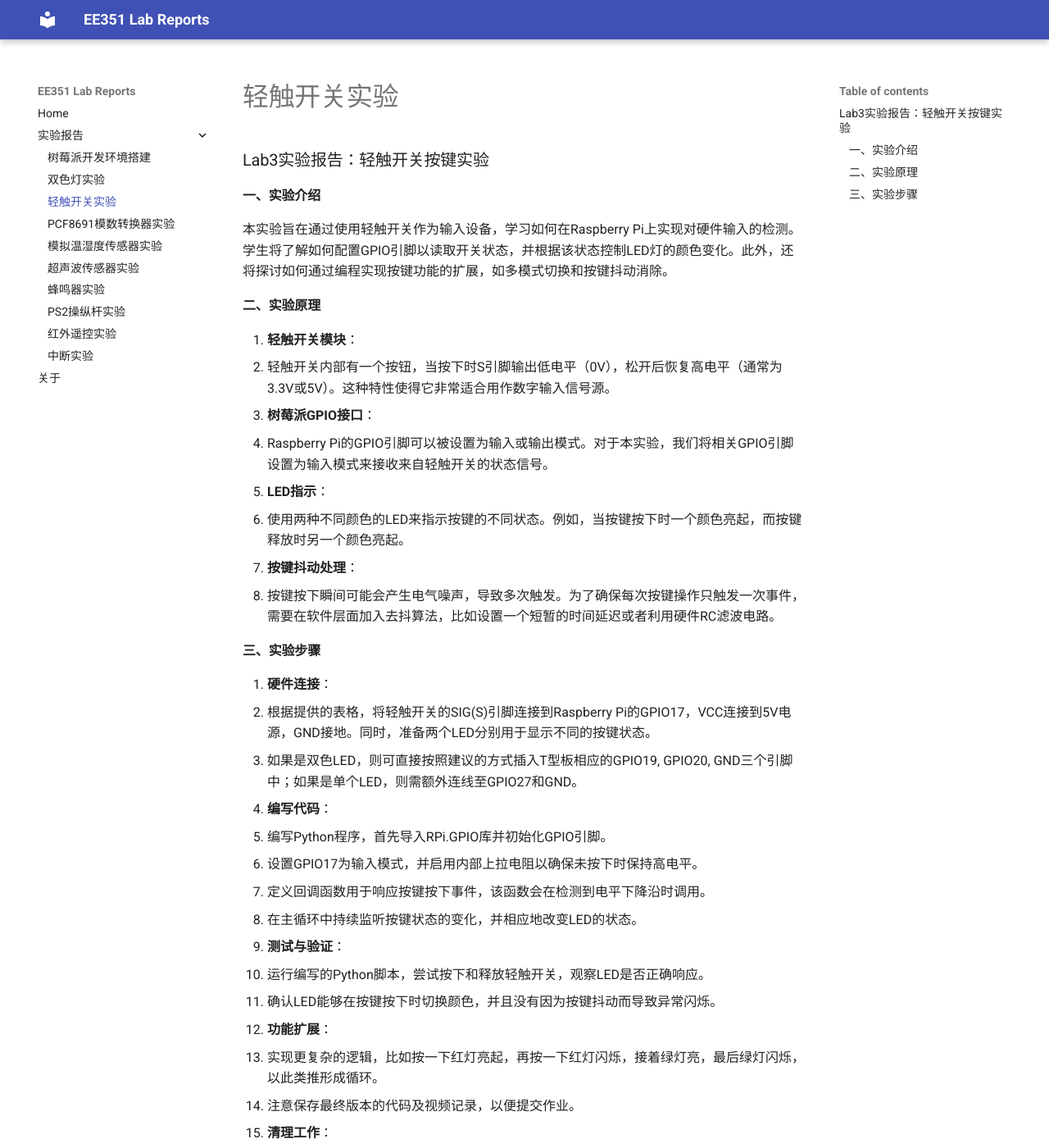
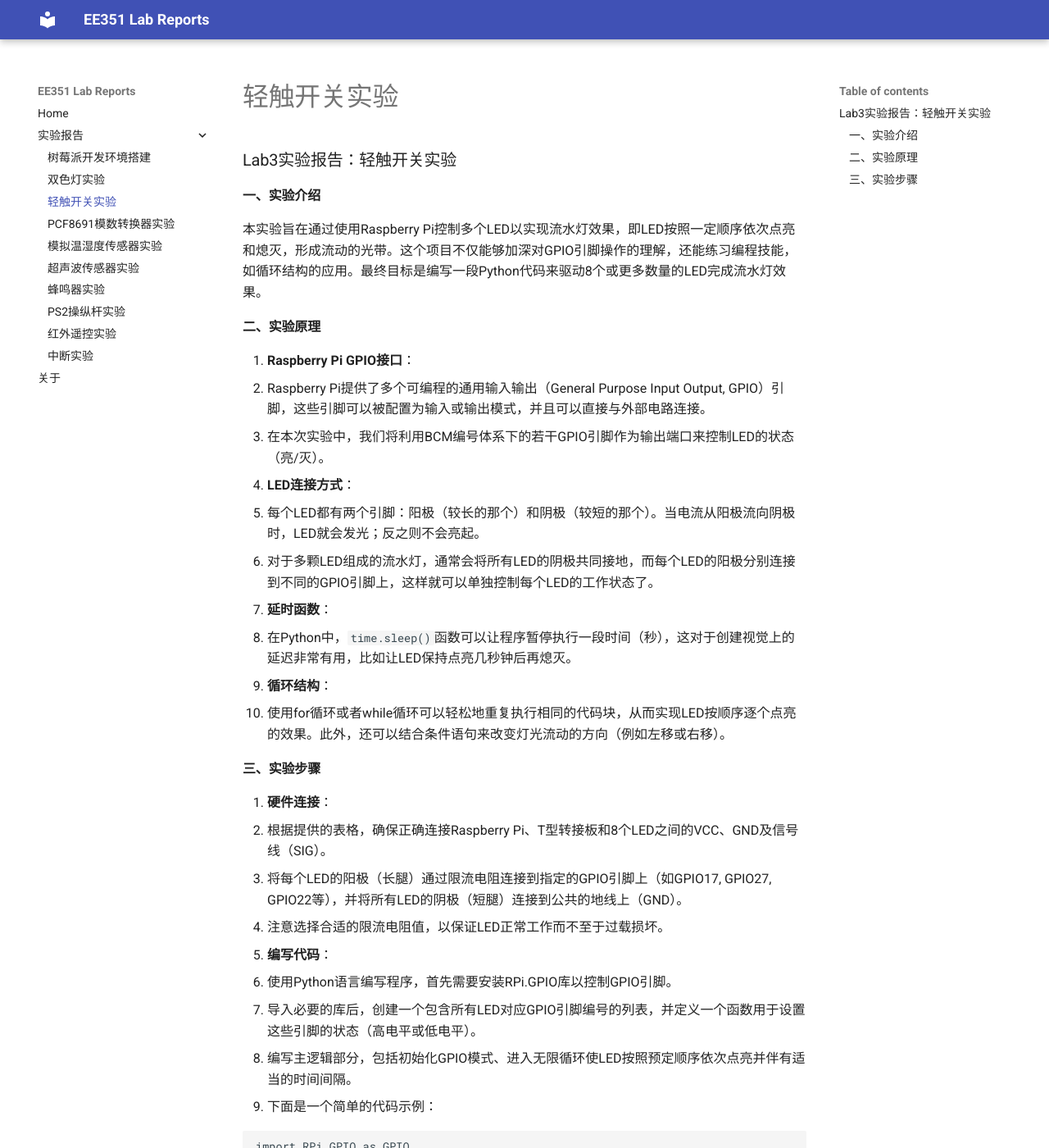
Before and after one commit to sergiudm/ee351-lab-reports, an MkDocs documentation site: the page built from docs/lab3.md, in a window 1280 px wide and 1400 px high. Shown: the whole window at 82% size. Built offline with MkDocs 1.6.1 and Material for MkDocs 9.7.7, drawn with Linux system fonts in a browser that asks for light colours; some of the changed text lies outside the part shown.

Commit message:
Update Lab3 documentation to reflect changes in experiment focus and add Python code example for LED control

````diff
--- a/docs/lab3.md
+++ b/docs/lab3.md
@@ -1,39 +1,77 @@
-### Lab3实验报告：轻触开关按键实验
+### Lab3实验报告：轻触开关实验
 
 #### 一、实验介绍
-本实验旨在通过使用轻触开关作为输入设备，学习如何在Raspberry Pi上实现对硬件输入的检测。学生将了解如何配置GPIO引脚以读取开关状态，并根据该状态控制LED灯的颜色变化。此外，还将探讨如何通过编程实现按键功能的扩展，如多模式切换和按键抖动消除。
+本实验旨在通过使用Raspberry Pi控制多个LED以实现流水灯效果，即LED按照一定顺序依次点亮和熄灭，形成流动的光带。这个项目不仅能够加深对GPIO引脚操作的理解，还能练习编程技能，如循环结构的应用。最终目标是编写一段Python代码来驱动8个或更多数量的LED完成流水灯效果。
 
 #### 二、实验原理
-1. **轻触开关模块**：
-   - 轻触开关内部有一个按钮，当按下时S引脚输出低电平（0V），松开后恢复高电平（通常为3.3V或5V）。这种特性使得它非常适合用作数字输入信号源。
+1. **Raspberry Pi GPIO接口**：
+   - Raspberry Pi提供了多个可编程的通用输入输出（General Purpose Input Output, GPIO）引脚，这些引脚可以被配置为输入或输出模式，并且可以直接与外部电路连接。
+   - 在本次实验中，我们将利用BCM编号体系下的若干GPIO引脚作为输出端口来控制LED的状态（亮/灭）。
 
-2. **树莓派GPIO接口**：
-   - Raspberry Pi的GPIO引脚可以被设置为输入或输出模式。对于本实验，我们将相关GPIO引脚设置为输入模式来接收来自轻触开关的状态信号。
+2. **LED连接方式**：
+   - 每个LED都有两个引脚：阳极（较长的那个）和阴极（较短的那个）。当电流从阳极流向阴极时，LED就会发光；反之则不会亮起。
+   - 对于多颗LED组成的流水灯，通常会将所有LED的阴极共同接地，而每个LED的阳极分别连接到不同的GPIO引脚上，这样就可以单独控制每个LED的工作状态了。
 
-3. **LED指示**：
-   - 使用两种不同颜色的LED来指示按键的不同状态。例如，当按键按下时一个颜色亮起，而按键释放时另一个颜色亮起。
+3. **延时函数**：
+   - 在Python中，`time.sleep()`函数可以让程序暂停执行一段时间（秒），这对于创建视觉上的延迟非常有用，比如让LED保持点亮几秒钟后再熄灭。
 
-4. **按键抖动处理**：
-   - 按键按下瞬间可能会产生电气噪声，导致多次触发。为了确保每次按键操作只触发一次事件，需要在软件层面加入去抖算法，比如设置一个短暂的时间延迟或者利用硬件RC滤波电路。
+4. **循环结构**：
+   - 使用for循环或者while循环可以轻松地重复执行相同的代码块，从而实现LED按顺序逐个点亮的效果。此外，还可以结合条件语句来改变灯光流动的方向（例如左移或右移）。
 
 #### 三、实验步骤
 1. **硬件连接**：
-   - 根据提供的表格，将轻触开关的SIG(S)引脚连接到Raspberry Pi的GPIO17，VCC连接到5V电源，GND接地。同时，准备两个LED分别用于显示不同的按键状态。
-   - 如果是双色LED，则可直接按照建议的方式插入T型板相应的GPIO19, GPIO20, GND三个引脚中；如果是单个LED，则需额外连线至GPIO27和GND。
+   - 根据提供的表格，确保正确连接Raspberry Pi、T型转接板和8个LED之间的VCC、GND及信号线（SIG）。
+   - 将每个LED的阳极（长腿）通过限流电阻连接到指定的GPIO引脚上（如GPIO17, GPIO27, GPIO22等），并将所有LED的阴极（短腿）连接到公共的地线上（GND）。
+   - 注意选择合适的限流电阻值，以保证LED正常工作而不至于过载损坏。
 
 2. **编写代码**：
-   - 编写Python程序，首先导入RPi.GPIO库并初始化GPIO引脚。
-   - 设置GPIO17为输入模式，并启用内部上拉电阻以确保未按下时保持高电平。
-   - 定义回调函数用于响应按键按下事件，该函数会在检测到电平下降沿时调用。
-   - 在主循环中持续监听按键状态的变化，并相应地改变LED的状态。
+   - 使用Python语言编写程序，首先需要安装RPi.GPIO库以控制GPIO引脚。
+   - 导入必要的库后，创建一个包含所有LED对应GPIO引脚编号的列表，并定义一个函数用于设置这些引脚的状态（高电平或低电平）。
+   - 编写主逻辑部分，包括初始化GPIO模式、进入无限循环使LED按照预定顺序依次点亮并伴有适当的时间间隔。
+   - 下面是一个简单的代码示例：
+
+```python
+import RPi.GPIO as GPIO
+import time
+
+# Define GPIO pins for the LEDs (BCM numbering)
+led_pins = [17, 27, 22, 5, 6, 13, 19, 26]  # Adjust these based on your setup
+
+# Setup GPIO mode and pin directions
+GPIO.setmode(GPIO.BCM)
+for pin in led_pins:
+    GPIO.setup(pin, GPIO.OUT)
+
+def set_leds(state):
+    """Set all LEDs to the given state (True=ON, False=OFF)."""
+    for pin in led_pins:
+        GPIO.output(pin, state)
+
+try:
+    print("Running LED chaser...")
+
+    while True:
+        # Turn on each LED one by one
+        for i in range(len(led_pins)):
+            set_leds(False)  # Turn off all LEDs
+            GPIO.output(led_pins[i], True)  # Turn on current LED
+            print(f"LED {i+1} is ON")
+            time.sleep(0.2)  # Wait for a short period
+
+except KeyboardInterrupt:
+    print("\nProgram stopped by user")
+
+finally:
+    set_leds(False)  # Ensure all LEDs are turned off before exiting
+    GPIO.cleanup()  # Clean up GPIO settings
+```
+
+这段代码将会按照从第一个到最后一个LED的顺序，依次点亮每一个LED，每次点亮持续0.2秒，然后继续下一个，直到用户按下Ctrl+C停止程序运行。
 
 3. **测试与验证**：
-   - 运行编写的Python脚本，尝试按下和释放轻触开关，观察LED是否正确响应。
-   - 确认LED能够在按键按下时切换颜色，并且没有因为按键抖动而导致异常闪烁。
+   - 执行上述编写的Python脚本，观察LED是否能按照预期的方式依次点亮。
+   - 如果一切正常，尝试调整时间间隔（`time.sleep()`参数）来看看不同速度下的流水灯效果。
+   - 另外，也可以修改代码逻辑，例如反转灯光流动方向，或者添加更多的动画效果（如全亮、闪烁等）。
 
-4. **功能扩展**：
-   - 实现更复杂的逻辑，比如按一下红灯亮起，再按一下红灯闪烁，接着绿灯亮，最后绿灯闪烁，以此类推形成循环。
-   - 注意保存最终版本的代码及视频记录，以便提交作业。
-
-5. **清理工作**：
-   - 实验结束后，请记得清理所有使用的GPIO引脚，并断开电源以保证安全。
+4. **清理工作**：
+   - 实验结束后，请记得关闭所有运行中的进程，并断开电源以保护设备安全。
````
